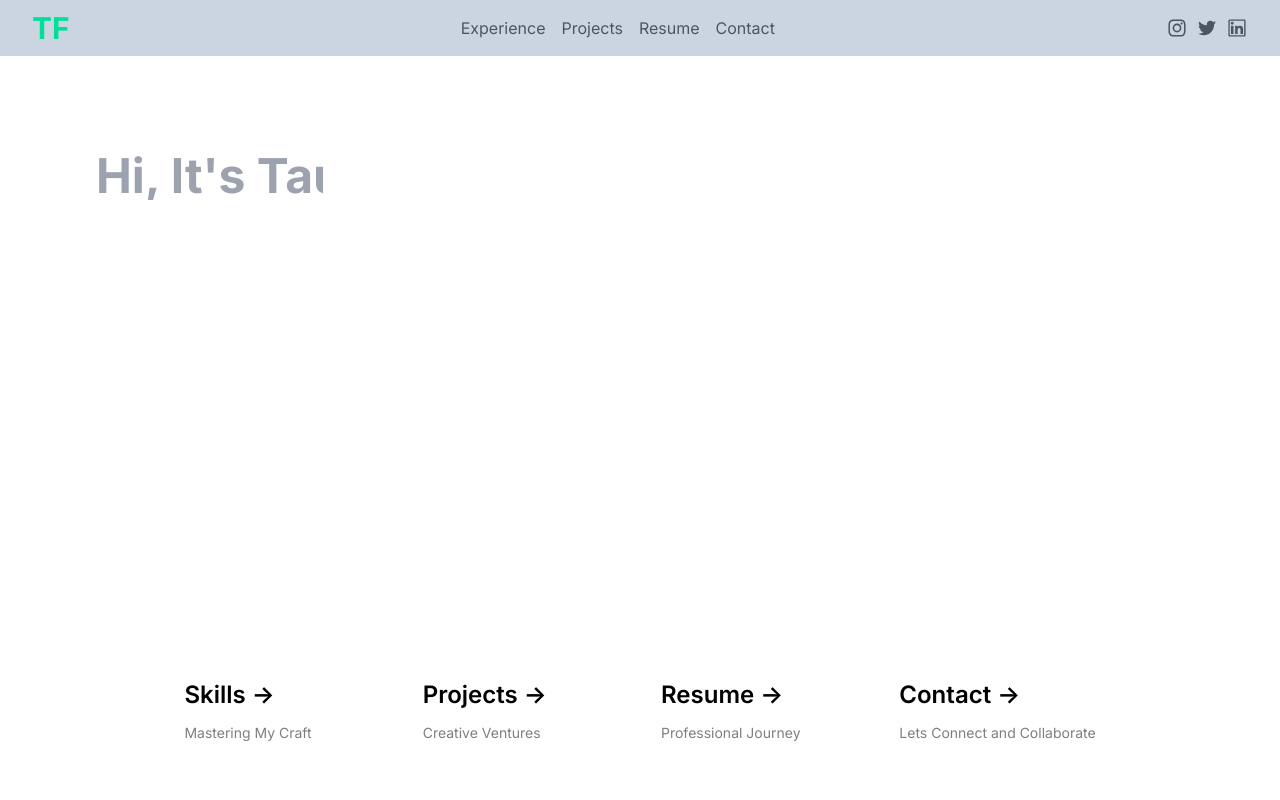
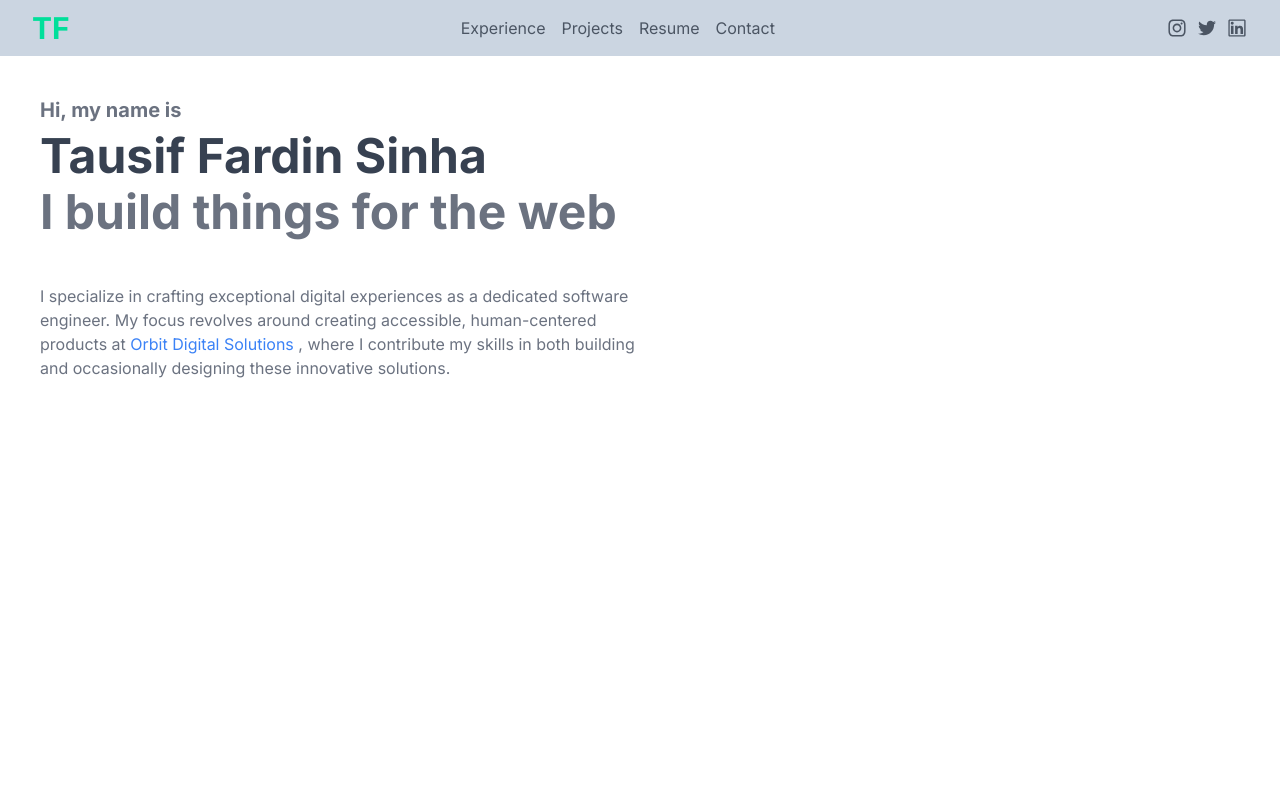
Before and after one commit to tausif-fardin/portfolio, a Next.js app: page / in a window 1280 px wide. Shown: the top 800 px of the page. Built offline with nearby package versions, Linux system fonts and the light colour scheme.

Commit message:
Header section design update

```diff
--- a/src/app/layout.js
+++ b/src/app/layout.js
@@ -4,8 +4,8 @@ import Navbar from "@/components/nav-bar";
 const inter = Inter({ subsets: ["latin"] });
 
 export const metadata = {
-  title: "Create Next App",
-  description: "Generated by create next app",
+  title: "Tausif Fardin",
+  description: "Portfolio website",
 };
 
 export default function RootLayout({ children }) {
--- a/src/app/page.js
+++ b/src/app/page.js
@@ -1,11 +1,9 @@
+import HeaderSection from "@/components/header-section";
+
 export default function Home() {
   return (
-    <main className="flex min-h-screen flex-col items-center justify-between p-24">
-      <div className="w-max self-start">
-        <h1 className="animate-typing overflow-hidden whitespace-nowrap border-r-4 border-r-white pr-5 text-5xl text-gray-400 font-bold">
-          Hi, It&apos;s Tausif
-        </h1>
-      </div>
+    <div className="flex min-h-screen flex-col p-10">
+      <HeaderSection />
 
       <div className="mb-32 grid text-center lg:mb-0 lg:grid-cols-4 lg:text-left">
         <a
@@ -74,6 +72,6 @@ export default function Home() {
           </p>
         </a>
       </div>
-    </main>
+    </div>
   );
 }
--- /dev/null
+++ b/src/components/header-section.js
@@ -0,0 +1,32 @@
+import React from "react";
+
+const HeaderSection = () => {
+  return (
+    <div className="flex min-h-screen flex-col items-start justify-start gap-2">
+      <p className=" border-r-4 border-r-white pr-5 text-xl text-gray-500 font-bold">
+        Hi, my name is
+      </p>
+      <h1 className="animate-typing overflow-hidden whitespace-nowrap border-r-4 border-r-white pr-5 text-5xl text-gray-700 font-bold">
+        Tausif Fardin Sinha
+      </h1>
+      <p className="border-r-4 border-r-white pr-5 text-5xl text-gray-500 font-bold">
+        I build things for the web
+      </p>
+      <p className="lg:w-1/2 mt-10 text-gray-500">
+        I specialize in crafting exceptional digital experiences as a dedicated
+        software engineer. My focus revolves around creating accessible,
+        human-centered products at{" "}
+        <a
+          href="https://orbitdsl.com/"
+          className="text-blue-500 hover:text-blue-900"
+        >
+          Orbit Digital Solutions
+        </a>{" "}
+        , where I contribute my skills in both building and occasionally
+        designing these innovative solutions.
+      </p>
+    </div>
+  );
+};
+
+export default HeaderSection;
```
